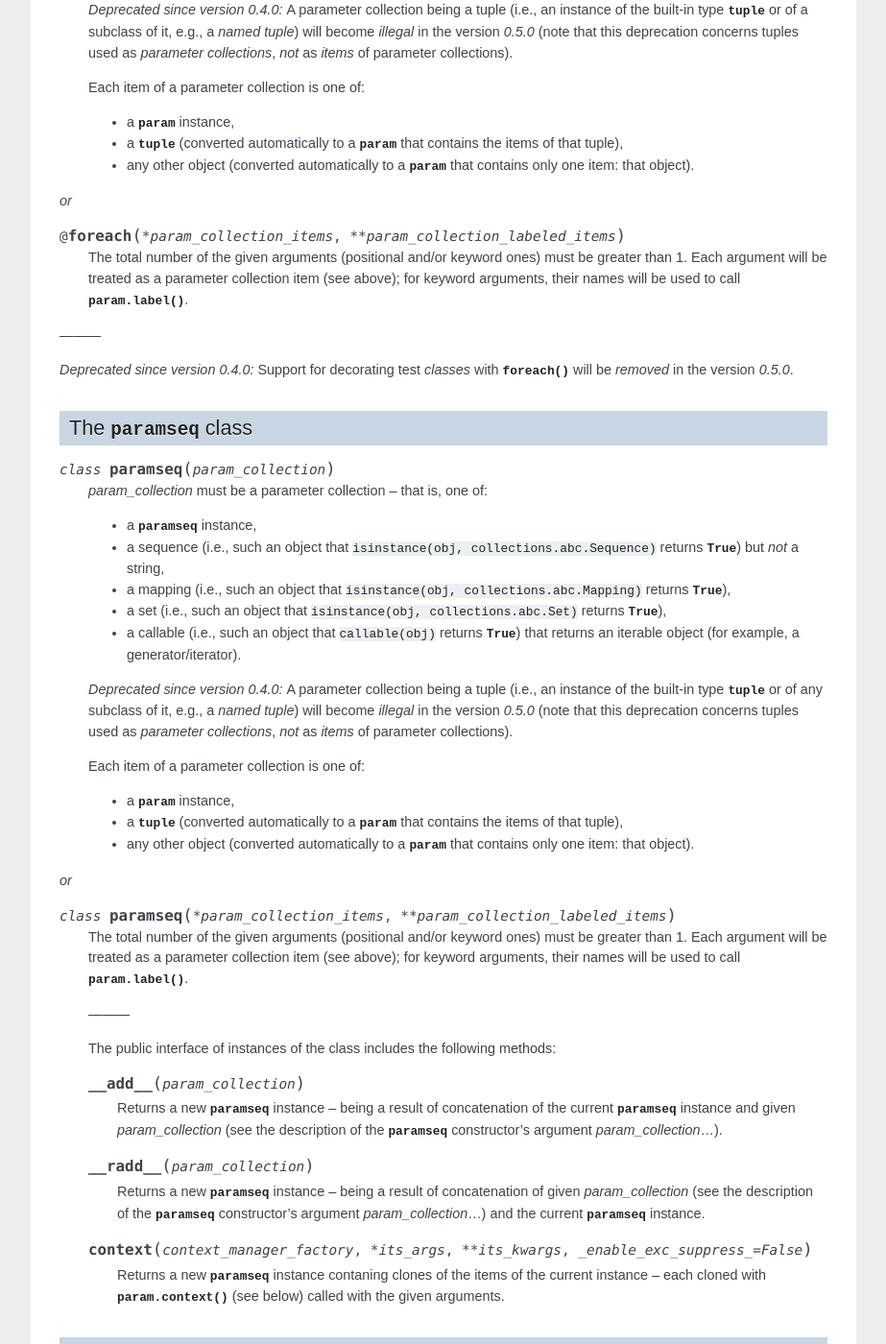
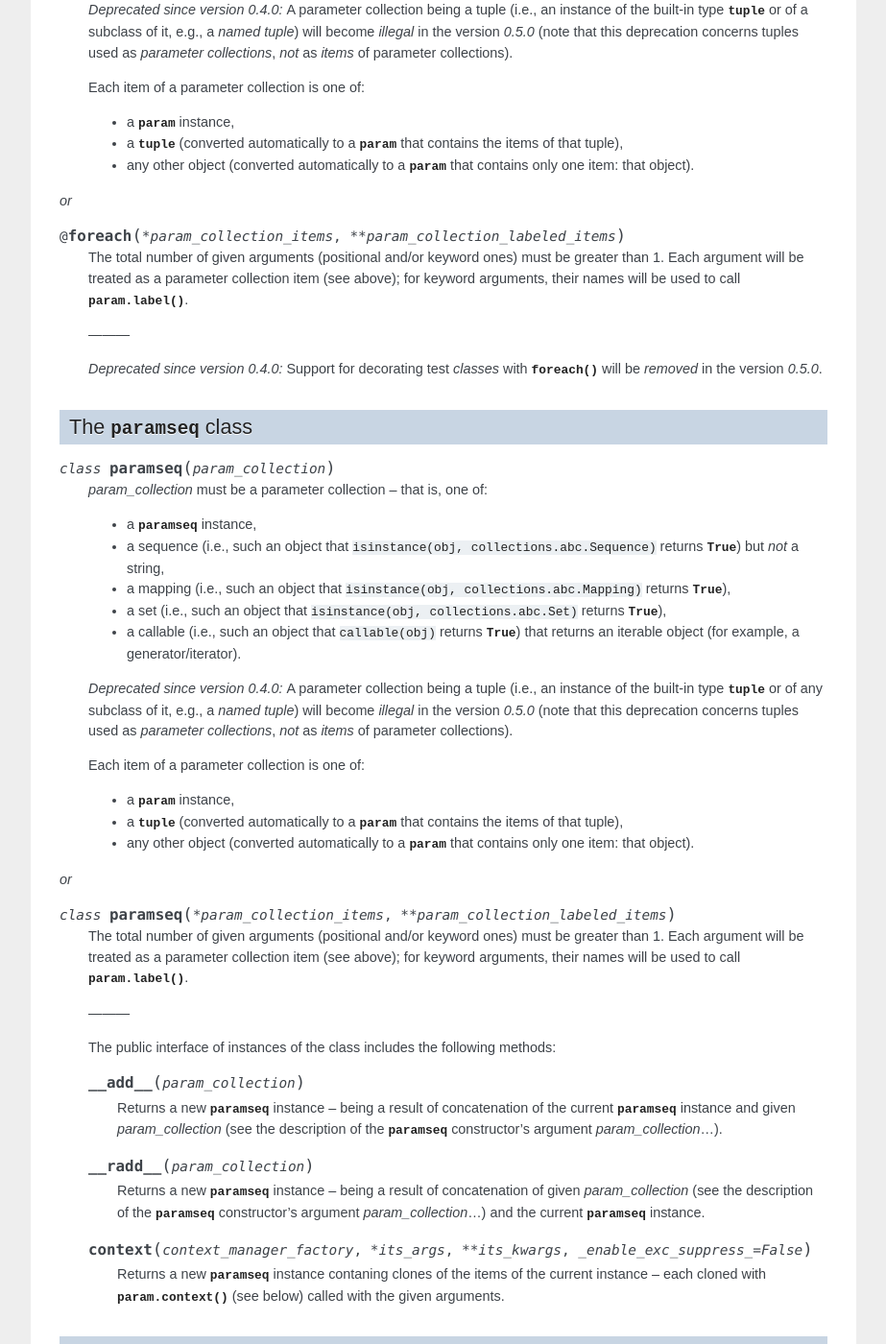
Before and after one commit to zuo/unittest_expander, a Sphinx documentation site: the page built from docs/reference.rst, in a window 1280 px wide and 1400 px high, scrolled down 854 px. Shown: the whole window at 96% size, without its empty margins (198-1121 px from the left). Built offline with Sphinx 7.4.7, drawn with Linux system fonts in a browser that asks for light colours; some of the changed text lies outside the part shown.

```diff
--- a/CHANGES.rst
+++ b/CHANGES.rst
@@ -1,7 +1,7 @@
 Changes
 =======
 
-Not ready (0.4.0-release-candidate-2 -- to be updated...)
+Not ready (0.4.0-release-candidate-3 -- to be updated...)
 ---------------------------------------------------------
 
 * From now on, the following versions of Python are officially
--- a/README.rst
+++ b/README.rst
@@ -2,8 +2,8 @@
 easy-to-use tools to parametrize your unit tests, especially (but
 not limited to) those based on *unittest.TestCase*.
 
-The library is compatible with Python 2.7, 3.6, 3.7, 3.8, 3.9, 3.10 and
-3.11, and does not depend on any external packages (i.e., uses only the
+The library is compatible with Python 3.11, 3.10, 3.9, 3.8, 3.7, 3.6 and
+2.7, and does not depend on any external packages (i.e., uses only the
 Python standard library).
 
 :Authors: `Jan Kaliszewski (zuo)`_ and `others...`_
--- a/docs/reference.rst
+++ b/docs/reference.rst
@@ -25,9 +25,10 @@ The :func:`expand` class decorator
 
    ———
 
-   The public interface includes the following attributes, making it possible
-   to :ref:`change the way of formatting names <custom-name-formatting>` of
-   methods/classes generated by this function:
+   The public interface includes the following attributes, making
+   it possible to :ref:`change the way of formatting names
+   <custom-name-formatting>` of methods/classes generated by
+   this function:
 
    .. attribute:: expand.global_name_pattern
 
@@ -73,17 +74,17 @@ The :func:`foreach` method/class decorator
 
 .. decorator:: foreach(*param_collection_items, **param_collection_labeled_items)
 
-   The total number of the given arguments (positional and/or keyword
-   ones) must be greater than 1.  Each argument will be treated as a
-   parameter collection item (see above); for keyword arguments, their
-   names will be used to call :meth:`param.label`.
+   The total number of given arguments (positional and/or keyword ones)
+   must be greater than 1.  Each argument will be treated as a parameter
+   collection item (see above); for keyword arguments, their names will
+   be used to call :meth:`param.label`.
 
-———
+   ———
 
-.. deprecated:: 0.4.0
+   .. deprecated:: 0.4.0
 
-   Support for decorating test *classes* with :func:`foreach` will be
-   *removed* in the version *0.5.0*.
+      Support for decorating test *classes* with :func:`foreach` will be
+      *removed* in the version *0.5.0*.
 
 
 The :class:`paramseq` class
@@ -125,10 +126,10 @@ The :class:`paramseq` class
 
 .. class:: paramseq(*param_collection_items, **param_collection_labeled_items)
 
-   The total number of the given arguments (positional and/or keyword
-   ones) must be greater than 1.  Each argument will be treated as a
-   parameter collection item (see above); for keyword arguments, their
-   names will be used to call :meth:`param.label`.
+   The total number of given arguments (positional and/or keyword ones)
+   must be greater than 1.  Each argument will be treated as a parameter
+   collection item (see above); for keyword arguments, their names will
+   be used to call :meth:`param.label`.
 
    ———
 
--- a/setup.cfg
+++ b/setup.cfg
@@ -1,6 +1,6 @@
 [metadata]
 name = unittest_expander
-version = 0.4.0rc2
+version = 0.4.0rc3
 description = Easy and flexible unit test parametrization.
 long_description = file: README.rst
 long_description_content_type = text/x-rst
```
